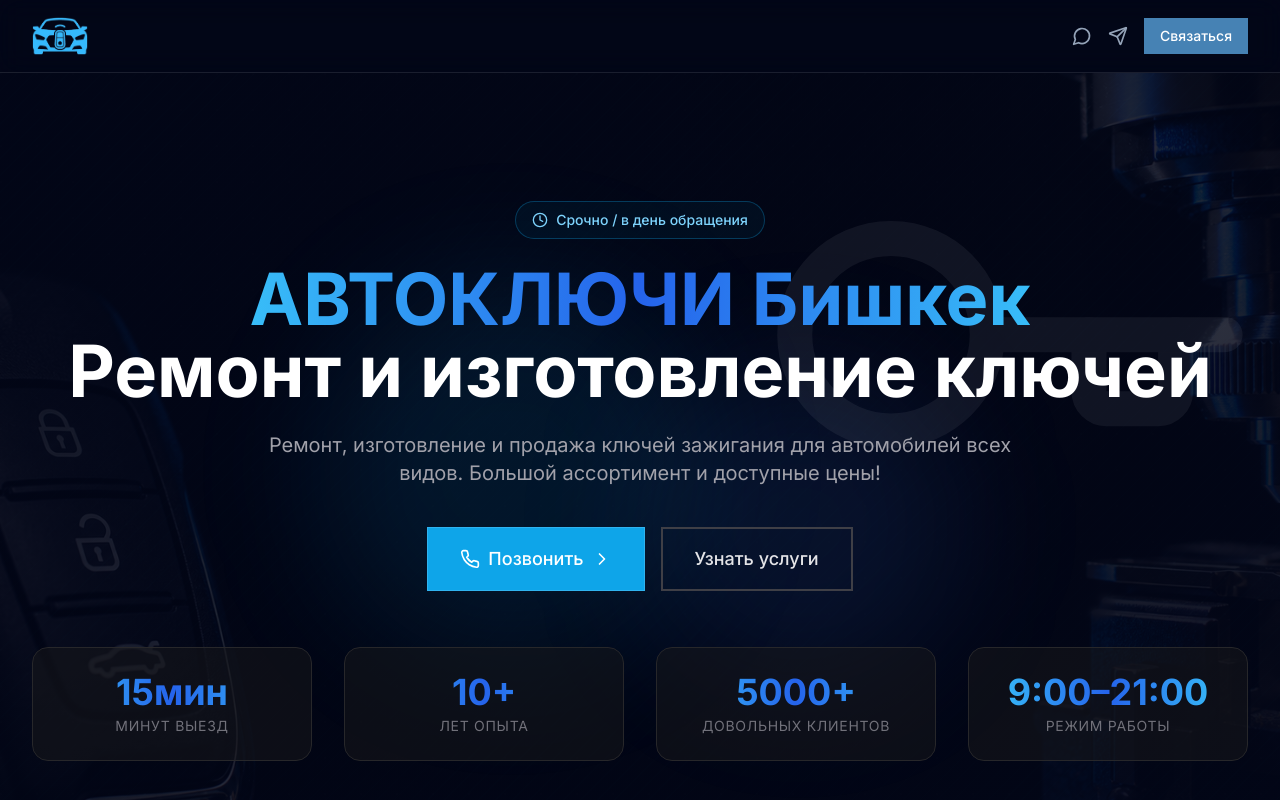
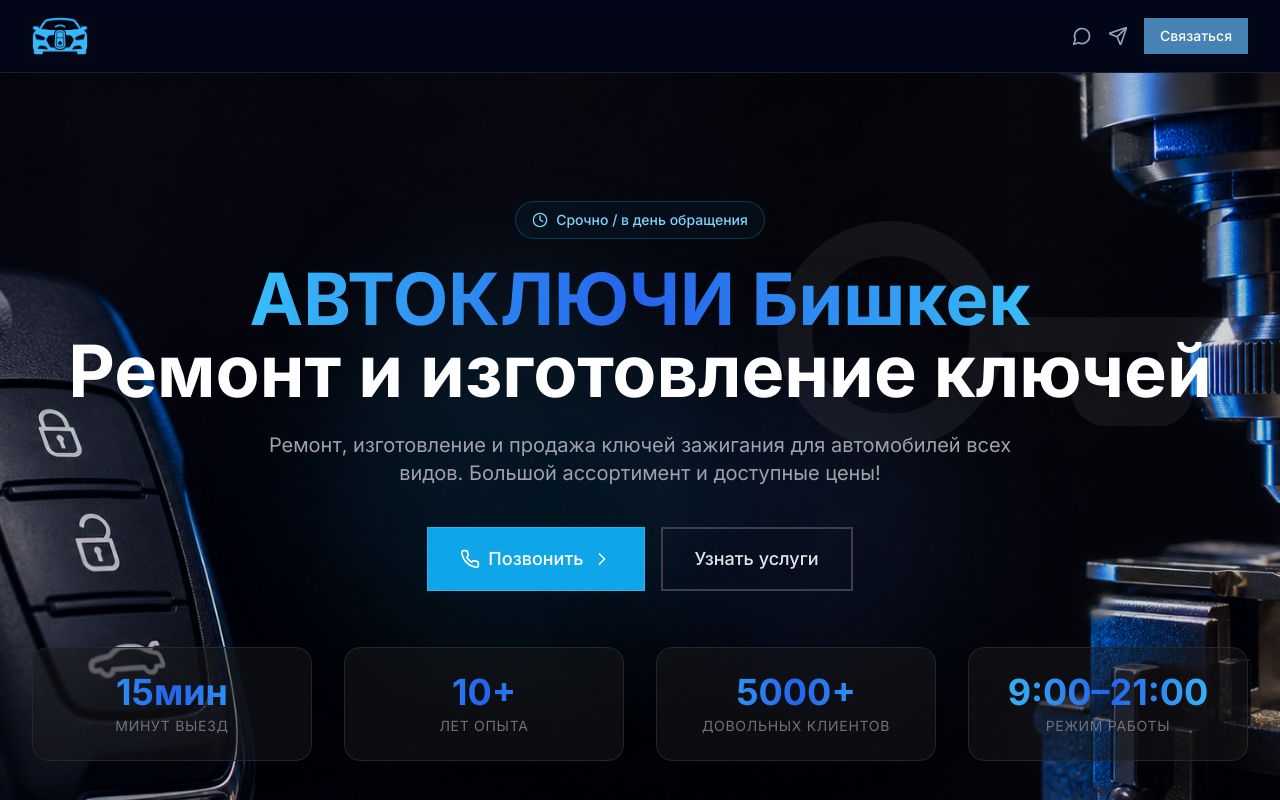
Before and after one commit to iman-almasbek-uulu/key-master, a Next.js app: page / in a window 1280 px wide. Shown: the top 800 px of the page. Built offline with nearby package versions, Linux system fonts and the light colour scheme.

Commit message:
fix: make hero background visible

```diff
--- a/src/components/sections/Hero.tsx
+++ b/src/components/sections/Hero.tsx
@@ -9,10 +9,10 @@
     <section className="relative min-h-screen flex items-center justify-center overflow-hidden">
       {/* Background */}
       <div
-        className="absolute inset-0 bg-cover bg-center opacity-70"
+        className="absolute inset-0 bg-cover bg-center"
         style={{ backgroundImage: "url('images/hero-locksmith.png')" }}
       />
-      <div className="absolute inset-0 bg-gradient-to-br from-slate-950/95 via-slate-950/80 to-slate-950/95" />
+      <div className="absolute inset-0 bg-gradient-to-r from-slate-950/20 via-transparent to-slate-950/20" />
       <div className="absolute inset-0 grid-pattern" />
       <div className="absolute inset-0 diagonal-lines" />
 
```
